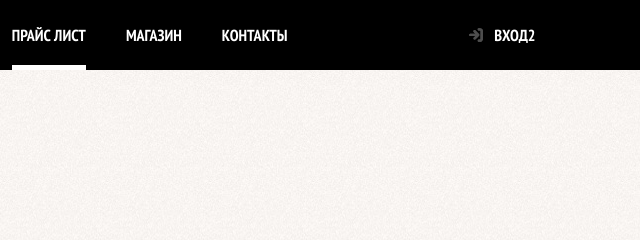
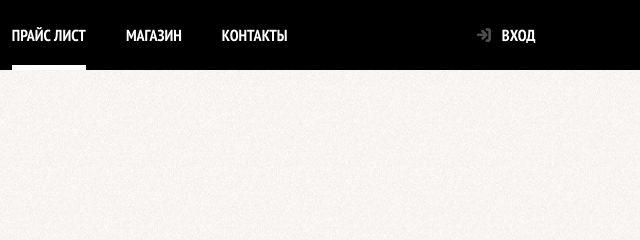
Before and after one commit to a-shashko/academy-barbershop, a plain HTML site: page price-list.html in a window 1280 px wide. Shown: the top 240 px of the page, 555-1195 px from the left. Drawn offline with Linux system fonts and the light colour scheme.

Commit message:
Revert "Update price-list.html"
This reverts commit f25f9a1636ef89a26d7db6eae1a7d23943f349a3.

```diff
--- a/price-list.html
+++ b/price-list.html
@@ -22,7 +22,7 @@
 				</ul>
 				<ul class="user-navigation">
 					<li>
-						<a class="login-link" href="#">Вход2</a>
+						<a class="login-link" href="#">Вход</a>
 					</li>
 				</ul>
 			</nav>
```
